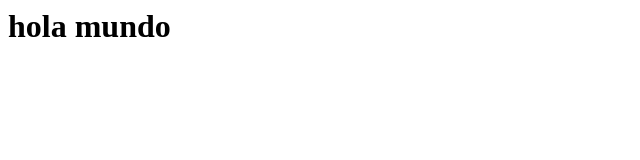
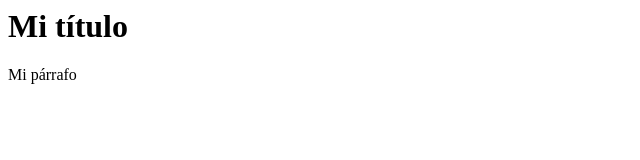
Before and after one commit to pofcba/introweb, a plain HTML site: page index.html in a window 1280 px wide. Shown: the whole page, without its empty margins (0-640 px from the left). Drawn offline with Linux system fonts and the light colour scheme.

Commit message:
Initial commit

```diff
--- a/index.html
+++ b/index.html
@@ -1 +1,9 @@
-<h1>hola mundo</h1>
+<html>
+    <head>
+        <title>Pagina de prueba para POF</title>
+    </head>
+    <body>
+        <h1>Mi título</h1>
+        <p>Mi párrafo</p>
+    </body>
+</html>
```
